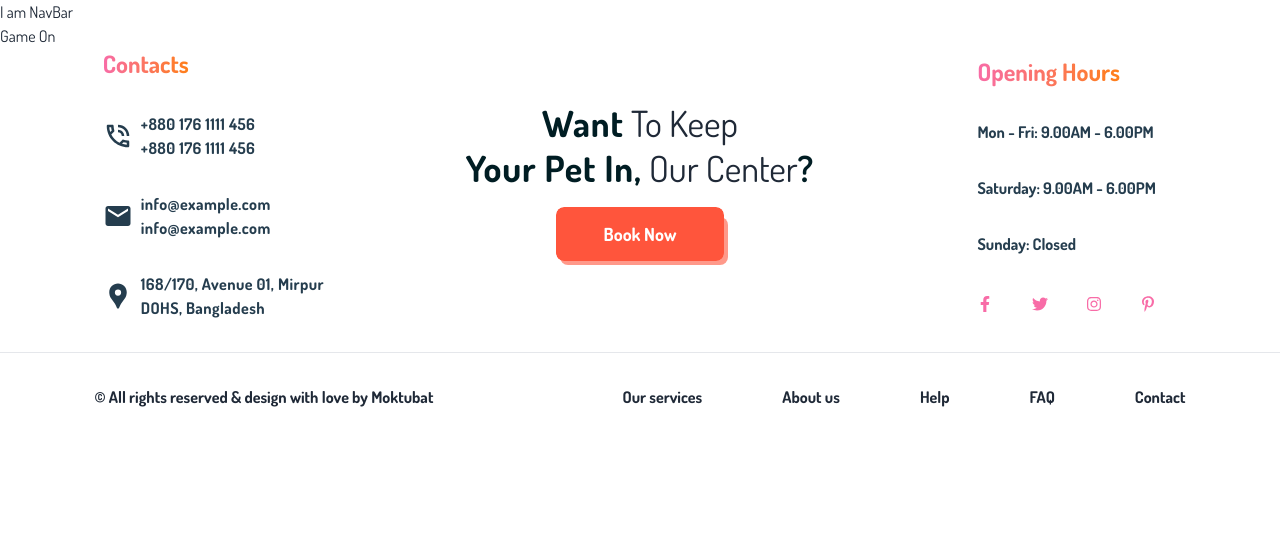
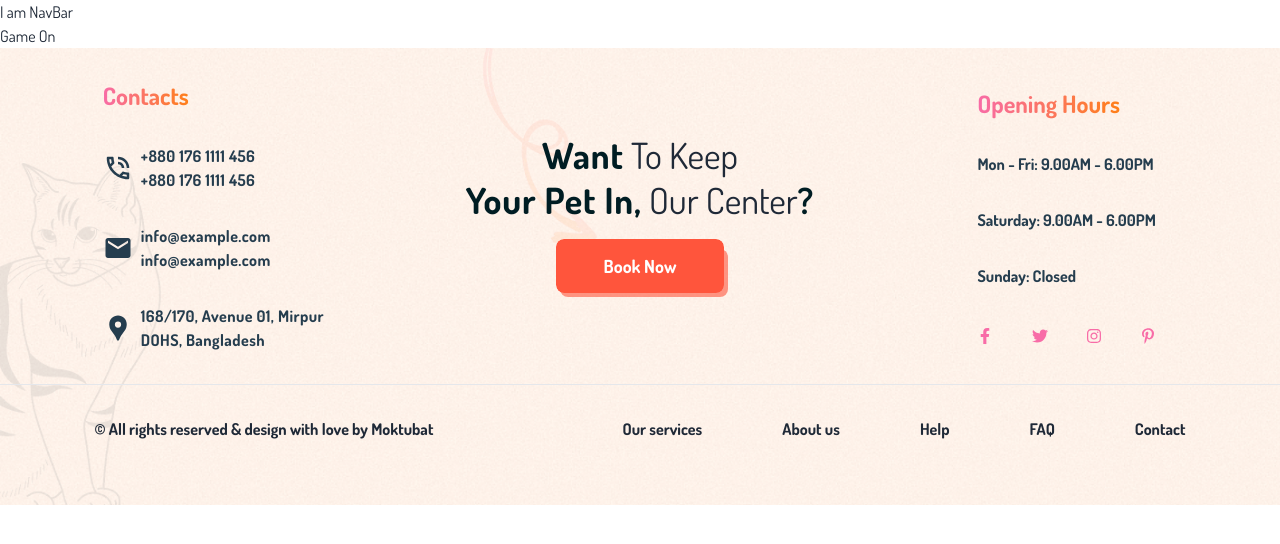
Before and after one commit to moktubat/pawsomemania, a React (Vite) app: page / in a window 1280 px wide. Shown: the top 544 px of the page. Built offline with nearby package versions, Linux system fonts and the light colour scheme.

Commit message:
fixed footer

```diff
--- a/src/pages/Home/Shared/Footer/Footer.jsx
+++ b/src/pages/Home/Shared/Footer/Footer.jsx
@@ -1,3 +1,4 @@
+import footerBg from "../../../../assets/footerBg.png"
 import { MdEmail, MdLocationPin, MdOutlinePhoneInTalk } from "react-icons/md";
 import {
   FaFacebookF,
@@ -8,7 +9,7 @@
 
 const Footer = () => {
   return (
-    <div className="w-full">
+    <div className="w-full py-8 bg-[#fff5ed] bg-no-repeat bg-cover" style={{ backgroundImage: `url(${footerBg})` }}>
       <div className="grid grid-cols-1 md:grid-cols-2 lg:grid-cols-3 justify-items-center items-center mb-8">
         <div>
           <h3 className="gradient">Contacts</h3>
@@ -86,7 +87,7 @@
         </div>
       </div>
         <hr />
-      <div className="mt-8 font-semibold">
+      <div className="my-8 font-semibold">
         <div className="flex justify-around">
         <p> © All rights reserved & design with love by Moktubat</p>
         <div className="flex gap-20">
```
Also changed, not shown: src/assets/footerBg.png (added).
